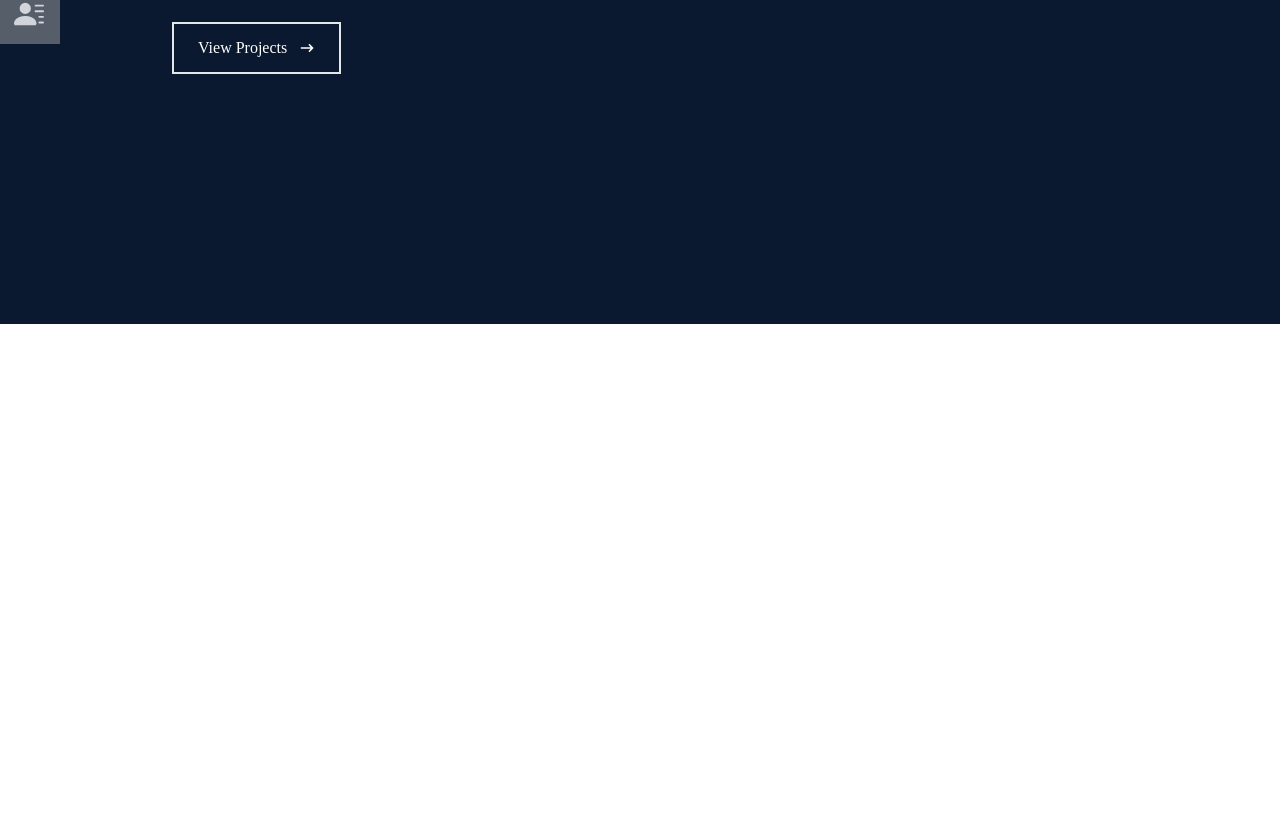
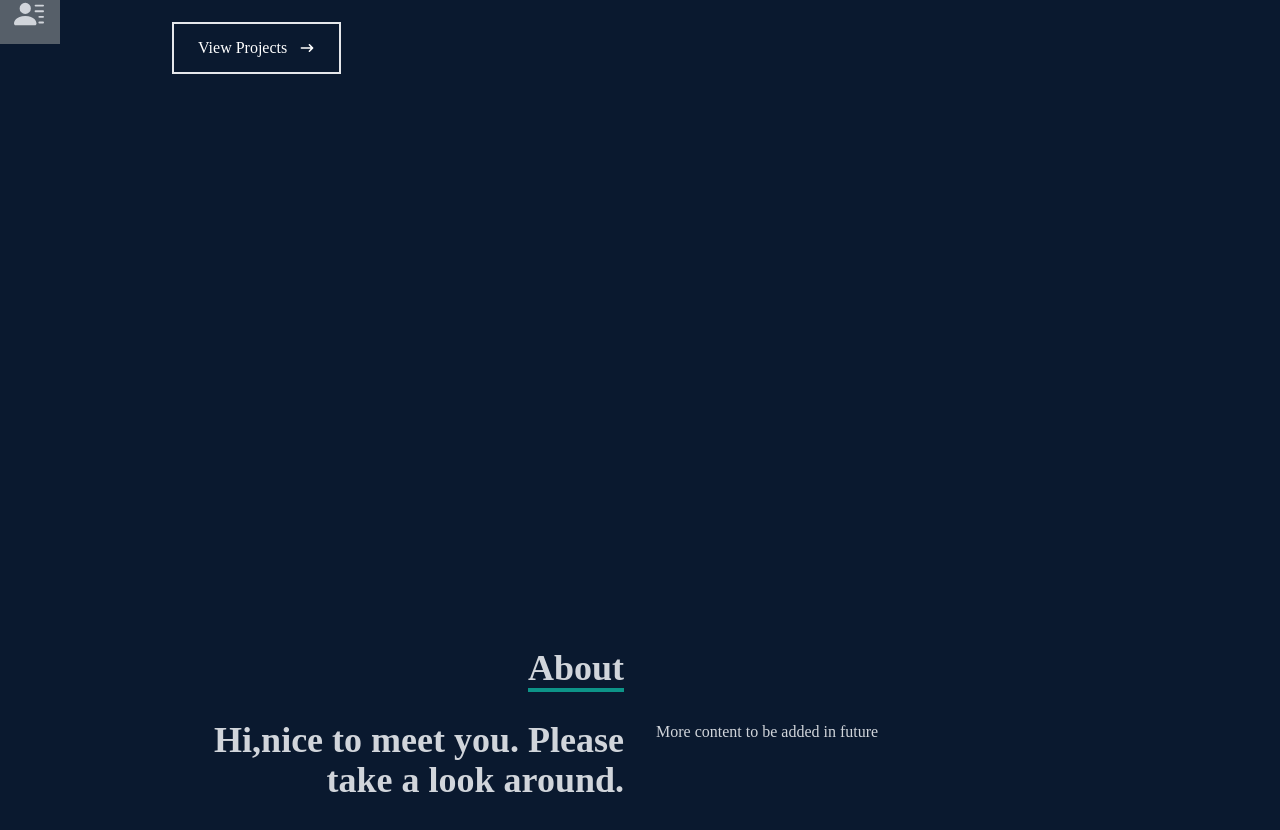
Before and after one commit to Rajesh-a11y/rajesh-portfolio-app, a React (Create React App) app: page / in a window 1280 px wide. Shown: the part 476-1306 px from the top of the page. Before the commit the page ends 800 px from the top, so only its background shows below. Built offline with nearby package versions, Linux system fonts and the light colour scheme.

Commit message:
added the skills section

```diff
--- a/src/App.js
+++ b/src/App.js
@@ -1,5 +1,7 @@
+import About from "./components/About";
 import Home from "./components/Home";
 import Navbar from "./components/Navbar";
+import Skills from "./components/Skills";
 
 
 function App() {
@@ -7,6 +9,8 @@ function App() {
     <div>
       <Navbar />
       <Home/>
+      <About/>
+      <Skills />
     </div>
   );
 }
```
